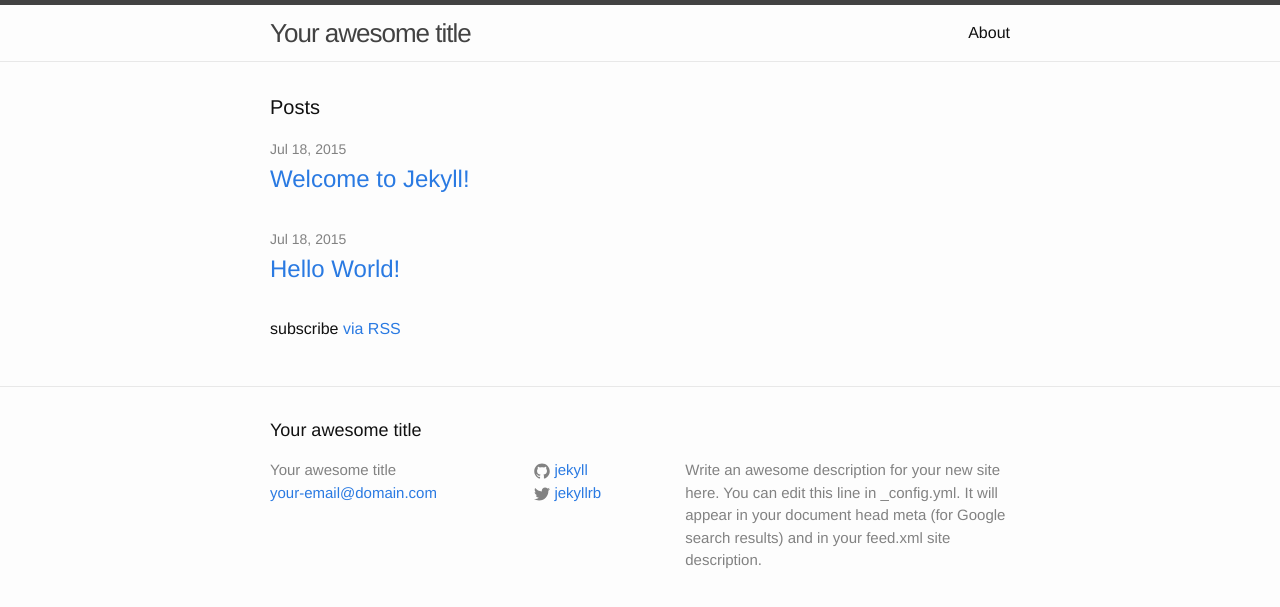
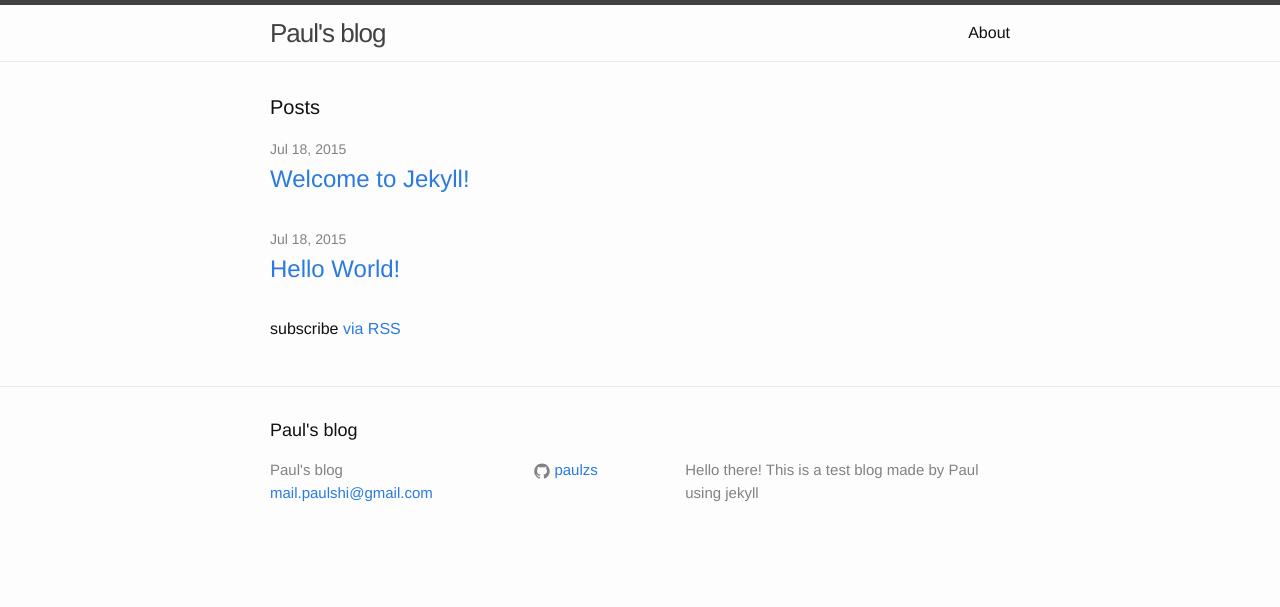
Before and after one commit to paulzs/myblog, a Jekyll site: the page built from index.html, in a window 1280 px wide. Shown: the top 607 px of the page. Built offline with Jekyll 4.4.1, drawn with Linux system fonts in a browser that asks for light colours.

Commit message:
update config variables

```diff
--- a/_config.yml
+++ b/_config.yml
@@ -1,14 +1,11 @@
 # Site settings
-title: Your awesome title
-email: your-email@domain.com
+title: Paul's blog
+email: mail.paulshi@gmail.com
 description: > # this means to ignore newlines until "baseurl:"
-  Write an awesome description for your new site here. You can edit this
-  line in _config.yml. It will appear in your document head meta (for
-  Google search results) and in your feed.xml site description.
+  Hello there! This is a test blog made by Paul using jekyll
 baseurl: "" # the subpath of your site, e.g. /blog/
 url: "http://yourdomain.com" # the base hostname & protocol for your site
-twitter_username: jekyllrb
-github_username:  jekyll
+github_username:  paulzs
 
 # Build settings
 markdown: kramdown
```
